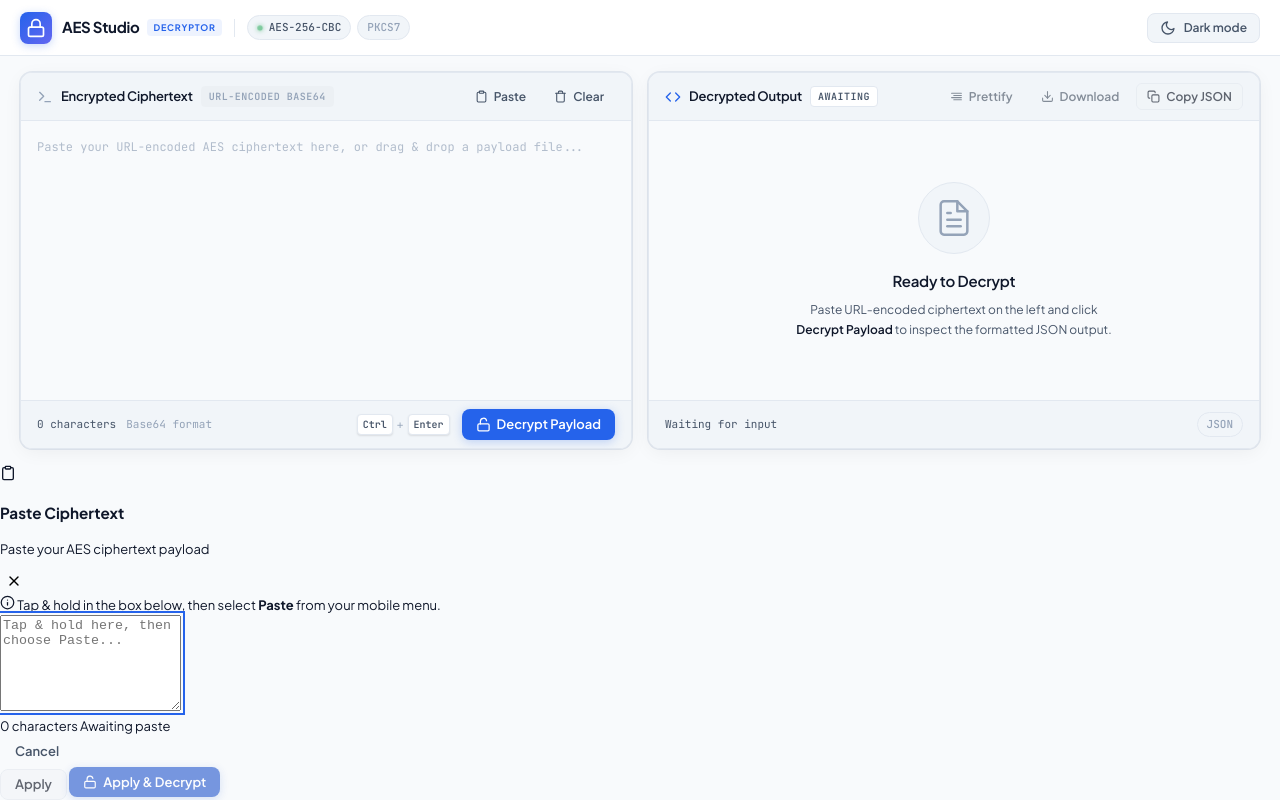
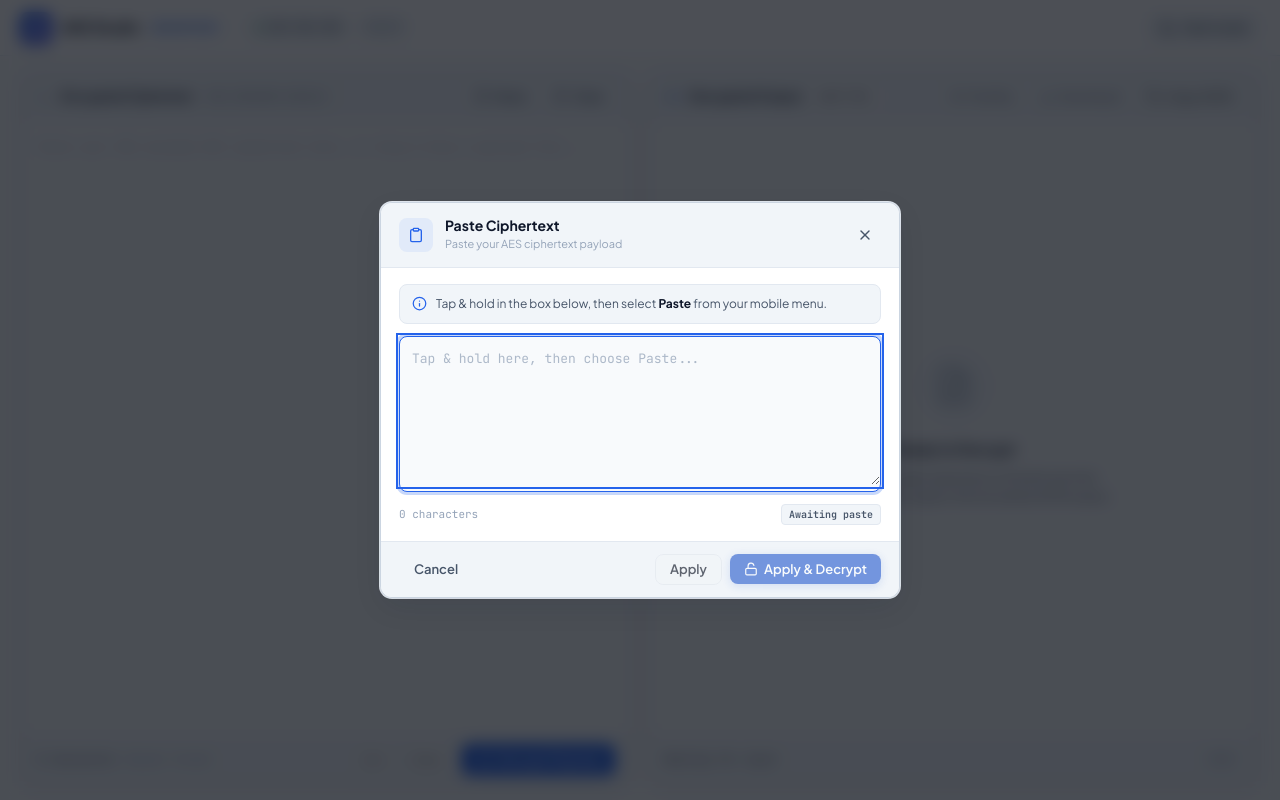
Before and after one commit to akxshatjain/decrypter, a plain HTML site: page index.html in a window 1280 px wide. Both pictures are taken after a click on the button "Paste". Drawn offline with nearby package versions, Linux system fonts and the light colour scheme.

Commit message:
Update style.css

```diff
--- a/style.css
+++ b/style.css
@@ -1012,22 +1012,22 @@ html[data-theme="dark"] .moon-icon {
     margin: 0;
   }
 
-  /* Small, compact, touch-friendly button sizing on mobile */
+  /* Touch-friendly button sizing on mobile */
   .panel-actions .btn {
     width: 100%;
     justify-content: center;
-    padding: 6px 4px;
+    padding: 8px 6px;
     font-size: 11px;
     font-weight: 600;
-    min-height: 32px;
-    gap: 4px;
+    min-height: 38px;
+    gap: 5px;
     white-space: nowrap;
     border-radius: var(--radius-sm);
   }
 
   .panel-actions .btn svg {
-    width: 12px;
-    height: 12px;
+    width: 13px;
+    height: 13px;
     flex-shrink: 0;
   }
 
@@ -1044,18 +1044,287 @@ html[data-theme="dark"] .moon-icon {
     padding: 0 10px;
     height: 44px;
   }
+
+  /* Bottom sheet behavior on mobile */
+  .modal-backdrop {
+    align-items: flex-end;
+    padding: 0;
+  }
+
+  .modal-card {
+    border-radius: 16px 16px 0 0;
+    border-bottom: none;
+    max-height: 88vh;
+    transform: translateY(100%);
+    max-width: 100%;
+  }
+
+  .modal-backdrop.active .modal-card {
+    transform: translateY(0);
+  }
+
+  .modal-footer {
+    flex-direction: column-reverse;
+    gap: 8px;
+    padding: 12px 14px;
+  }
+
+  .modal-footer > #cancelPasteModalBtn {
+    width: 100%;
+    min-height: 38px;
+  }
+
+  .modal-footer-actions {
+    width: 100%;
+    display: grid;
+    grid-template-columns: 1fr 1.35fr;
+    gap: 8px;
+  }
+
+  .modal-footer-actions .btn {
+    min-height: 38px;
+    justify-content: center;
+  }
 }
 
 /* Extra Small Phones (max-width: 360px) */
 @media (max-width: 360px) {
   .panel-actions .btn {
-    padding: 5px 2px;
+    padding: 6px 3px;
     font-size: 10px;
+    min-height: 36px;
   }
 
   #copyBtnText {
     font-size: 10px;
   }
+}
+
+/* Prevent iOS Safari 16px auto-zoom on inputs */
+@supports (-webkit-touch-callout: none) {
+  @media (max-width: 768px) {
+    .code-textarea,
+    .modal-code-textarea {
+      font-size: 16px !important;
+    }
+  }
+}
+
+/* ==========================================================================
+   Paste Modal & Mobile Bottom Sheet System
+   ========================================================================== */
+
+body.modal-open {
+  overflow: hidden !important;
+}
+
+.modal-backdrop {
+  position: fixed;
+  inset: 0;
+  background: rgba(8, 12, 20, 0.72);
+  backdrop-filter: blur(8px);
+  -webkit-backdrop-filter: blur(8px);
+  z-index: 200;
+  display: flex;
+  align-items: center;
+  justify-content: center;
+  padding: 16px;
+  opacity: 0;
+  pointer-events: none;
+  transition: opacity 200ms ease;
+}
+
+.modal-backdrop.active {
+  opacity: 1;
+  pointer-events: auto;
+}
+
+.modal-card {
+  background: var(--bg-surface);
+  border: 1px solid var(--border-strong);
+  border-radius: var(--radius-lg);
+  box-shadow: var(--shadow-toast);
+  width: 100%;
+  max-width: 520px;
+  display: flex;
+  flex-direction: column;
+  overflow: hidden;
+  transform: translateY(14px) scale(0.97);
+  transition: transform 220ms cubic-bezier(0.16, 1, 0.3, 1);
+}
+
+.modal-backdrop.active .modal-card {
+  transform: translateY(0) scale(1);
+}
+
+.modal-header {
+  display: flex;
+  align-items: center;
+  justify-content: space-between;
+  padding: 14px 18px;
+  border-bottom: 1px solid var(--border);
+  background: var(--bg-surface-raised);
+}
+
+.modal-title-group {
+  display: flex;
+  align-items: center;
+  gap: 12px;
+}
+
+.modal-icon-badge {
+  width: 34px;
+  height: 34px;
+  border-radius: var(--radius-md);
+  background: var(--primary-soft);
+  color: var(--primary);
+  display: flex;
+  align-items: center;
+  justify-content: center;
+  flex-shrink: 0;
+}
+
+.modal-title {
+  font-size: 14px;
+  font-weight: 700;
+  color: var(--text-main);
+  margin: 0;
+  line-height: 1.2;
+}
+
+.modal-subtitle {
+  font-size: 11px;
+  color: var(--text-muted);
+  margin: 2px 0 0;
+}
+
+.modal-close-btn {
+  width: 32px;
+  height: 32px;
+  display: flex;
+  align-items: center;
+  justify-content: center;
+  border-radius: var(--radius-sm);
+  color: var(--text-secondary);
+  transition: all 120ms ease;
+  background: transparent;
+  border: none;
+  cursor: pointer;
+}
+
+.modal-close-btn:hover {
+  background: var(--bg-surface-hover);
+  color: var(--text-main);
+}
+
+.modal-body {
+  padding: 16px 18px;
+  display: flex;
+  flex-direction: column;
+  gap: 12px;
+}
+
+.modal-instruction-box {
+  display: flex;
+  align-items: flex-start;
+  gap: 9px;
+  padding: 10px 12px;
+  background: var(--bg-surface-raised);
+  border: 1px solid var(--border);
+  border-radius: var(--radius-md);
+  font-size: 12px;
+  color: var(--text-secondary);
+  line-height: 1.5;
+}
+
+.modal-instruction-box .info-icon {
+  color: var(--primary);
+  flex-shrink: 0;
+  margin-top: 1px;
+}
+
+.modal-instruction-box strong {
+  color: var(--text-main);
+}
+
+.modal-textarea-container {
+  position: relative;
+  border: 1px solid var(--border-strong);
+  border-radius: var(--radius-md);
+  background: var(--bg-page);
+  transition: border-color 150ms ease, box-shadow 150ms ease;
+}
+
+.modal-textarea-container:focus-within {
+  border-color: var(--border-focus);
+  box-shadow: 0 0 0 3px var(--primary-glow);
+}
+
+.modal-code-textarea {
+  width: 100%;
+  border: none;
+  background: transparent;
+  padding: 12px;
+  font-family: var(--font-mono);
+  font-size: 13px;
+  line-height: 1.6;
+  color: var(--text-main);
+  resize: vertical;
+  min-height: 120px;
+  outline: none;
+  word-break: break-all;
+}
+
+.modal-code-textarea::placeholder {
+  color: var(--text-muted);
+  opacity: 0.75;
+}
+
+.modal-meta-row {
+  display: flex;
+  align-items: center;
+  justify-content: space-between;
+  font-family: var(--font-mono);
+  font-size: 11px;
+  color: var(--text-muted);
+}
+
+.modal-meta-badge {
+  font-size: 10px;
+  font-weight: 600;
+  padding: 2px 7px;
+  border-radius: 4px;
+  background: var(--bg-surface-raised);
+  color: var(--text-secondary);
+  border: 1px solid var(--border);
+}
+
+.modal-meta-badge.badge-accent {
+  color: var(--accent-cyan);
+  background: rgba(2, 132, 199, 0.1);
+  border-color: rgba(2, 132, 199, 0.25);
+}
+
+.modal-meta-badge.badge-success {
+  color: var(--success);
+  background: var(--success-soft);
+  border-color: rgba(34, 197, 94, 0.25);
+}
+
+.modal-footer {
+  display: flex;
+  align-items: center;
+  justify-content: space-between;
+  padding: 12px 18px;
+  border-top: 1px solid var(--border);
+  background: var(--bg-surface-raised);
+  gap: 10px;
+}
+
+.modal-footer-actions {
+  display: flex;
+  align-items: center;
+  gap: 8px;
 }
 
 /* Reduced Motion Preference */
```
